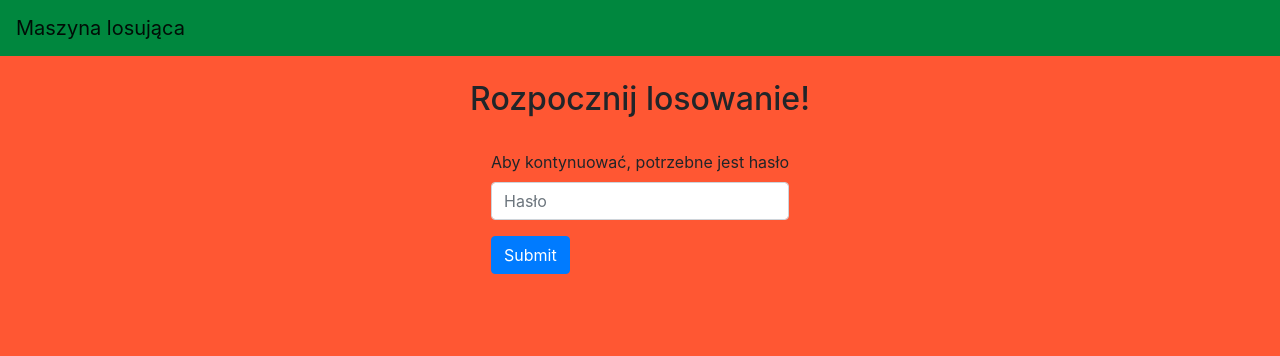
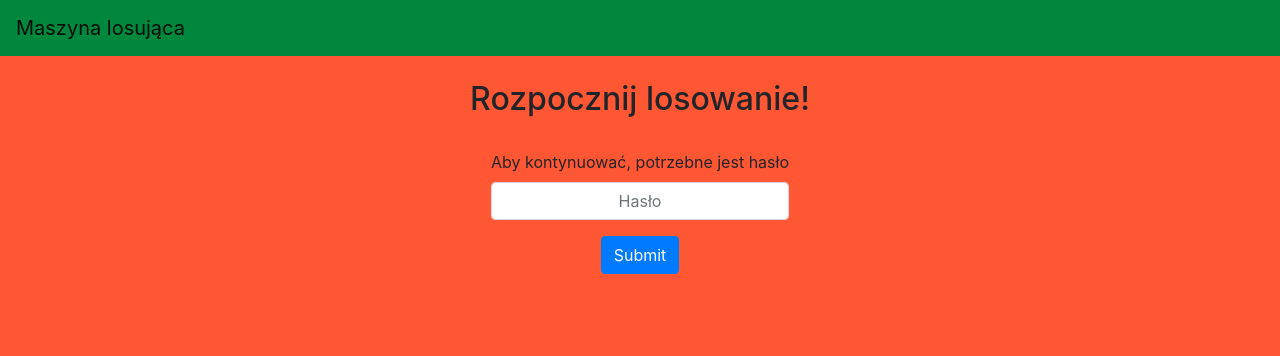
Before and after one commit to Fisent/maszyna_losujaca, a Django app: page /draw in a window 1280 px wide. Shown: the top 356 px of the page. Run offline with Django 3.2, Linux system fonts and the light colour scheme.

Commit message:
Center text

```diff
--- a/maszyna_losujaca_projekt/maszyna_losujaca_app/static/maszyna_losujaca_app/style.css
+++ b/maszyna_losujaca_projekt/maszyna_losujaca_app/static/maszyna_losujaca_app/style.css
@@ -1,3 +1,7 @@
 body {
     background: rgb(255,87,51);
 }
+
+* {
+    text-align: center;
+}
```
